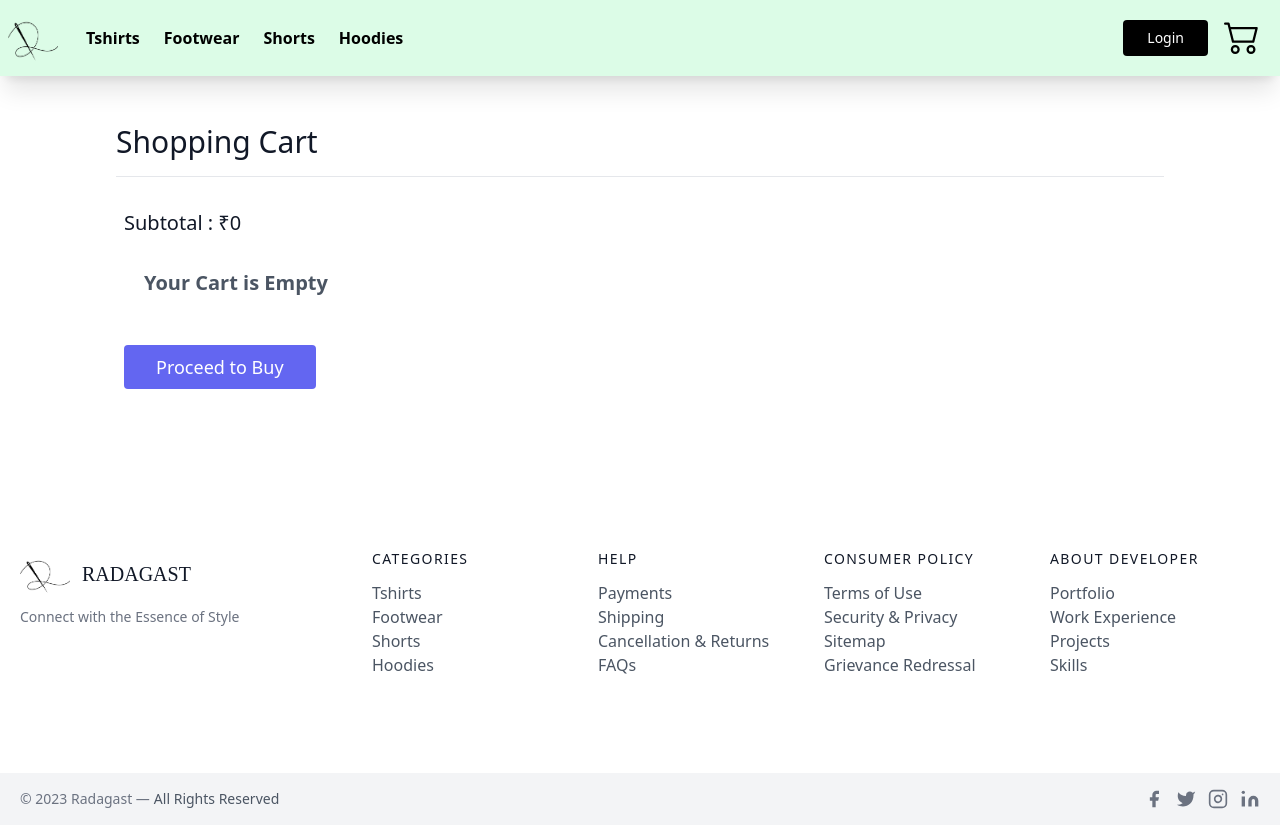
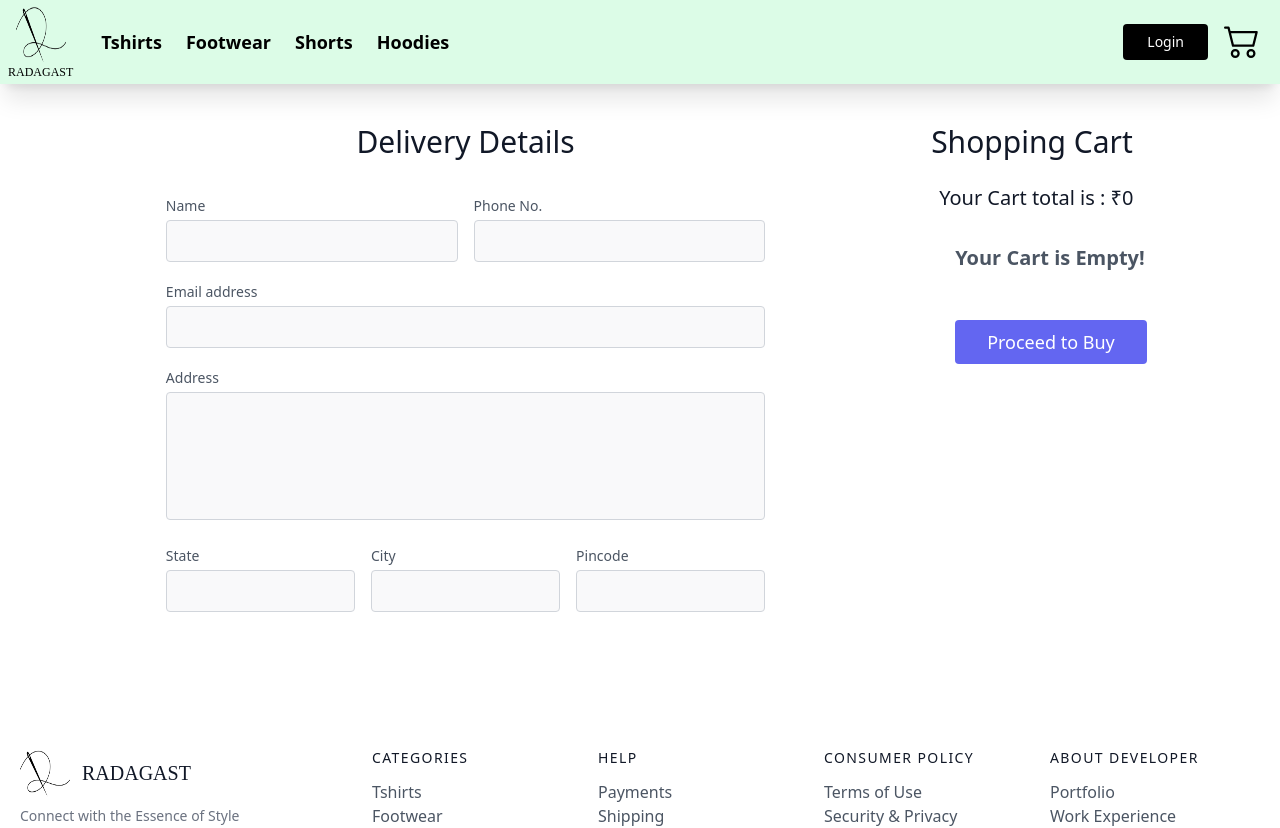
Before and after one commit to 14anirudh/Codeswear, a Next.js app: page /Checkout in a window 1280 px wide. Shown: the top 828 px of the page. Built offline with nearby package versions, Linux system fonts and the light colour scheme.

Commit message:
ui changes

```diff
--- a/components/Navbar.js
+++ b/components/Navbar.js
@@ -49,38 +49,38 @@ const Navbar = ({
         pauseOnHover
         theme="dark"
       />
-      <div className="logo m-2 flex flex-col justify-center items-center">
+      <div className="logo object-contain mx-2 my-1 flex flex-col justify-center items-center">
         <Link href={"/"}>
           <Image src="/main.png" width={50} height={60} alt="" />
         </Link>
-        <p className="text-bold"></p>
+        <span className="text-xs font-['Tourney']">RADAGAST</span>
       </div>
       <div className="nav py-2">
         <ul className="flex items-center space-x-6 font-bold mx-5">
           <Link href={"/Tshirts"}>
             <a>
-              <li className="text-l">Tshirts</li>
+              <li className="text-lg">Tshirts</li>
             </a>
           </Link>
           <Link href={"/Footwear"}>
             <a>
-              <li className="text-l">Footwear</li>
+              <li className="text-lg">Footwear</li>
             </a>
           </Link>
           <Link href={"/Shorts"}>
             <a>
-              <li className="text-l">Shorts</li>
+              <li className="text-lg">Shorts</li>
             </a>
           </Link>
           <Link href={"/hoodies"}>
             <a>
-              <li className="text-l">Hoodies</li>
+              <li className="text-lg">Hoodies</li>
             </a>
           </Link>
         </ul>
       </div>
 
-      <div className="cart absolute right-5 top-4 cursor-pointer flex items-center ">
+      <div className="cart absolute right-5 top-5 cursor-pointer flex items-center ">
         <span
           onMouseOver={() => {
             setDropDown(true);
@@ -102,17 +102,17 @@ const Navbar = ({
               <ul className="flex flex-col items-center space-y-2">
                 <Link href={"/Account"}>
                   <a>
-                    <li className="text-l text-white">My Account</li>
+                    <li className="text-lg text-white">My Account</li>
                   </a>
                 </Link>
                 <Link href={"/Orders"}>
                   <a>
-                    <li className="text-l text-white">Orders</li>
+                    <li className="text-lg text-white">Orders</li>
                   </a>
                 </Link>
 
                 <a onClick={logout}>
-                  <li className="text-l text-white">Logout</li>
+                  <li className="text-lg text-white">Logout</li>
                 </a>
               </ul>
             </div>
--- a/models/Order.js
+++ b/models/Order.js
@@ -2,7 +2,7 @@ const mongoose = require("mongoose");
 
 const OrderSchema = new mongoose.Schema(
   {
-    userId: { type: String, required: true },
+    email: { type: String, required: true },
     products: [
       {
         productId: { type: String },
@@ -15,5 +15,5 @@ const OrderSchema = new mongoose.Schema(
   },
   { timestamps: true }
 );
-mongoose.models = {};
-export default mongoose.model("Order",OrderSchema);
+
+export default mongoose.models.Order || mongoose.model("Order", OrderSchema);
--- a/pages/Checkout.js
+++ b/pages/Checkout.js
@@ -1,4 +1,4 @@
-import React from "react";
+import React, { useState } from "react";
 import Link from "next/link";
 import {
   AiOutlineCloseCircle,
@@ -8,32 +8,12 @@ import {
 import { loadStripe } from "@stripe/stripe-js";
 import { ToastContainer, toast } from "react-toastify";
 import "react-toastify/dist/ReactToastify.css";
-
-async function checkout({ lineItems }) {
-  let stripePromise = null;
-
-  const getStripe = () => {
-    if (!stripePromise) {
-      stripePromise = loadStripe(process.env.NEXT_PUBLIC_STRIPE_KEY);
-    }
-    return stripePromise;
-  };
-
-  const stripe = await getStripe();
-
-  await stripe.redirectToCheckout({
-    mode: "payment",
-    lineItems,
-    successUrl: `${window.location.origin}/Orders`,
-    cancelUrl: window.location.origin,
-  });
-
-}
+import { checkout } from "./api/checkout";
 
 const Checkout = ({ cart, subTotal, addToCart, removeFromCart }) => {
-  console.log(cart);
+  const [address, setAddress] = useState("");
   return (
-    <div>
+    <div className="checkout-form">
       <ToastContainer
         position="bottom-center"
         autoClose={3000}
@@ -45,22 +25,24 @@ const Checkout = ({ cart, subTotal, addToCart, removeFromCart }) => {
         draggable
         pauseOnHover
       />
-      <section className="text-gray-600 body-font relative lg:mx-24 md:mx">
-        <div className="container px-5 py-12 mx-auto">
+      <div>
+      <section className="text-gray-600 body-font relative w-full lg:mr-48 md:mx">
+        <div className="container py-10 mx-auto">
           <div className="flex flex-col w-full">
             <h2 className=" text-3xl font-medium title-font mb-4 text-gray-900">
               Shopping Cart
             </h2>
-            <hr />
-            <span className="subtotal sm:text-xl text-xl font-medium title-font mb-4 text-gray-900 mt-8 ml-2">
-              Subtotal : &#8377;{subTotal}
+
+            <span className="subtotal sm:text-xl text-xl font-medium title-font mb-4 text-gray-900 mt-2 ml-2">
+              Your Cart total is : &#8377;{subTotal}
             </span>
           </div>
+          <div></div>
 
-          <div className="sidebar px-6 ">
+          <div className="sidebar pl-6">
             <ol className="list-decimal font-semibold">
               {Object.keys(cart).length === 0 && (
-                <div className="my-4 text-xl mx-1">Your Cart is Empty</div>
+                <div className="my-4 text-xl">Your Cart is Empty!</div>
               )}
 
               {Object.keys(cart).map((k) => {
@@ -114,13 +96,145 @@ const Checkout = ({ cart, subTotal, addToCart, removeFromCart }) => {
 
                 checkout({ lineItems });
               }}
-              className=" text-white bg-indigo-500 border-0 py-2 px-8 hover:bg-indigo-600 rounded text-lg my-4 -mx-4"
+              className=" text-white bg-indigo-500 border-0 py-2 px-8 hover:bg-indigo-600 rounded text-lg my-4"
             >
               Proceed to Buy
             </button>
           </div>
         </div>
       </section>
+      </div>
+      <div>
+        <section className="text-gray-600 body-font relative">
+          <div className="container py-10 px-4">
+            <div className="flex flex-col text-center w-full mb-4">
+              <h1 className="text-3xl font-medium title-font mb-4 text-gray-900">
+                Delivery Details
+              </h1>
+
+            </div>
+            <div className=" md:w-2/3 mx-auto">
+              <div className="flex flex-wrap -m-2">
+                <div className="p-2 w-1/2">
+                  <div className="relative">
+                    <label
+                      htmlFor="name"
+                      className="leading-7 text-sm text-gray-600"
+                    >
+                      Name
+                    </label>
+                    <input
+                      type="text"
+                      id="name"
+                      name="name"
+                      className="w-full bg-gray-100 bg-opacity-50 rounded border border-gray-300 focus:border-indigo-500 focus:bg-white focus:ring-2 focus:ring-indigo-200 text-base outline-none text-gray-700 py-1 px-3 leading-8 transition-colors duration-200 ease-in-out"
+                    />
+                  </div>
+                </div>
+                <div className="p-2 w-1/2">
+                  <div className="relative">
+                    <label
+                      htmlFor="email"
+                      className="leading-7 text-sm text-gray-600"
+                    >
+                      Phone No.
+                    </label>
+                    <input
+                      type="email"
+                      id="email"
+                      name="email"
+                      className="w-full bg-gray-100 bg-opacity-50 rounded border border-gray-300 focus:border-indigo-500 focus:bg-white focus:ring-2 focus:ring-indigo-200 text-base outline-none text-gray-700 py-1 px-3 leading-8 transition-colors duration-200 ease-in-out"
+                    />
+                  </div>
+                </div>
+                <div className="p-2 w-full">
+                  <div className="relative">
+                    <label
+                      htmlFor="email"
+                      className="leading-7 text-sm text-gray-600"
+                    >
+                      Email address
+                    </label>
+                    <input
+                      type="email"
+                      id="email"
+                      name="email"
+                      className="w-full bg-gray-100 bg-opacity-50 rounded border border-gray-300 focus:border-indigo-500 focus:bg-white focus:ring-2 focus:ring-indigo-200 text-base outline-none text-gray-700 py-1 px-3 leading-8 transition-colors duration-200 ease-in-out"
+                    />
+                  </div>
+                </div>
+                <div className="p-2 w-full">
+                  <div className="relative">
+                    <label
+                      htmlFor="address"
+                      className="leading-7 text-sm text-gray-600"
+                    >
+                      Address
+                    </label>
+                    <textarea
+                      id="message"
+                      name="message"
+                      className="w-full bg-gray-100 bg-opacity-50 rounded border border-gray-300 focus:border-indigo-500 focus:bg-white focus:ring-2 focus:ring-indigo-200 h-32 text-base outline-none text-gray-700 py-1 px-3 resize-none leading-6 transition-colors duration-200 ease-in-out"
+                    ></textarea>
+                  </div>
+                </div>
+
+                <div className="p-2 w-1/3">
+                  <div className="relative">
+                    <label
+                      htmlFor="name"
+                      className="leading-7 text-sm text-gray-600"
+                    >
+                      State
+                    </label>
+                    <input
+                      type="text"
+                      id="name"
+                      name="name"
+                      className="w-full bg-gray-100 bg-opacity-50 rounded border border-gray-300 focus:border-indigo-500 focus:bg-white focus:ring-2 focus:ring-indigo-200 text-base outline-none text-gray-700 py-1 px-3 leading-8 transition-colors duration-200 ease-in-out"
+                    />
+                  </div>
+                </div>
+
+                <div className="p-2 w-1/3">
+                  <div className="relative">
+                    <label
+                      htmlFor="name"
+                      className="leading-7 text-sm text-gray-600"
+                    >
+                    City
+                    </label>
+                    <input
+                      type="text"
+                      id="name"
+                      name="name"
+                      className="w-full bg-gray-100 bg-opacity-50 rounded border border-gray-300 focus:border-indigo-500 focus:bg-white focus:ring-2 focus:ring-indigo-200 text-base outline-none text-gray-700 py-1 px-3 leading-8 transition-colors duration-200 ease-in-out"
+                    />
+                  </div>
+                </div>
+                <div className="p-2 w-1/3">
+                  <div className="relative">
+                    <label
+                      htmlFor="email"
+                      className="leading-7 text-sm text-gray-600"
+                    >
+                      Pincode
+                    </label>
+                    <input
+                      type="email"
+                      id="email"
+                      name="email"
+                      className="w-full bg-gray-100 bg-opacity-50 rounded border border-gray-300 focus:border-indigo-500 focus:bg-white focus:ring-2 focus:ring-indigo-200 text-base outline-none text-gray-700 py-1 px-3 leading-8 transition-colors duration-200 ease-in-out"
+                    />
+                  </div>
+                </div>
+              </div>
+            </div>
+          </div>
+        </section>
+      </div>
+
+
     </div>
   );
 };
--- /dev/null
+++ b/pages/api/checkout.js
@@ -0,0 +1,22 @@
+import { loadStripe } from "@stripe/stripe-js";
+
+export async function checkout({ lineItems }) {
+    let stripePromise = null;
+
+    const getStripe = () => {
+      if (!stripePromise) {
+        stripePromise = loadStripe(process.env.NEXT_PUBLIC_STRIPE_KEY);
+      }
+      return stripePromise;
+    };
+
+    const stripe = await getStripe();
+
+    await stripe.redirectToCheckout({
+      mode: "payment",
+      lineItems,
+      successUrl: `${window.location.origin}/Orders`,
+      cancelUrl: window.location.origin,
+    });
+
+  }
--- a/pages/api/signup.js
+++ b/pages/api/signup.js
@@ -4,12 +4,11 @@ var CryptoJS = require("crypto-js");
 
 const handler = async (req, res) => {
   if (req.method === "POST") {
-    console.log(req.body);
     const { name, email } = req.body;
     let u = new User({
       name,
       email,
-      password: CryptoJS.AES.encrypt(req.body.password, "secret").toString(),
+      password: CryptoJS.AES.encrypt(req.body.password,process.env.AES_SECRET).toString(),
     });
     await u.save();
     res.status(200).json({ Success: "success" });
--- a/styles/globals.css
+++ b/styles/globals.css
@@ -5,3 +5,15 @@
 body{
     overflow-x: hidden;
 }
+
+.checkout-form{
+    display: flex;
+    flex-direction: row-reverse;
+    justify-content:space-evenly;
+}
+@media (max-width: 640px) {
+    .checkout-form{
+        display: flex;
+        flex-direction: column;
+    }
+}
```
Also changed, not shown: pages/api/login.js (+4 -4 lines), public/main.jpg (deleted), public/main.png.
